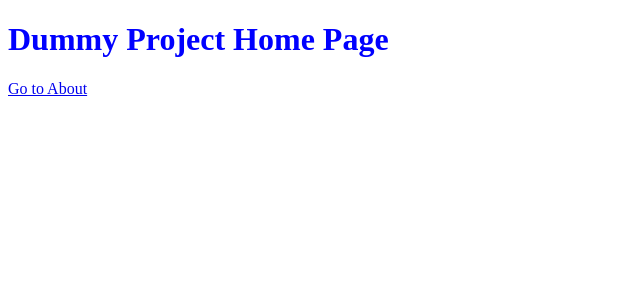
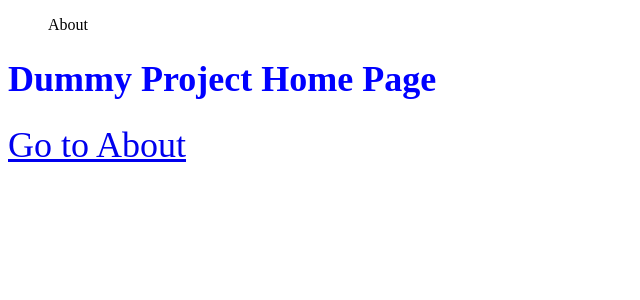
Before and after one commit to armandogutierrez4802/dummy-project, a Next.js app: page / in a window 1280 px wide. Shown: the top 300 px of the page, without its empty margins (0-640 px from the left). Built offline with nearby package versions, Linux system fonts and the light colour scheme.

Commit message:
Friday August 4th Meeting

```diff
--- a/pages/_app.js
+++ b/pages/_app.js
@@ -1,5 +1,9 @@
 import '../styles/globals.css'
+// import Layout
 
 export default function App({ Component, pageProps }) {
-  return <Component {...pageProps} />
+  return (
+    <Component {...pageProps} />
+
+  )
 }
--- a/pages/about.js
+++ b/pages/about.js
@@ -1,6 +1,7 @@
 import Head from 'next/head'
 import styles from '../styles/About.module.css'
 import Link from 'next/link'
+import Navbar from './components/Navbar'
 
 export default function About() {
     return (
@@ -9,6 +10,7 @@ export default function About() {
                 <Head>
                     <title>Dummy Next App | About</title>
                 </Head>
+                <Navbar />
                 <h2 className={styles.h2}>Dummy Project About</h2>
                 <Link href="/">Go to Home</Link>
             </div>
--- /dev/null
+++ b/pages/components/Navbar.js
@@ -0,0 +1,9 @@
+
+
+export default function Navbar() {
+    return (
+        <ul>
+            <a>About</a>
+        </ul>
+    )
+}
--- a/pages/index.js
+++ b/pages/index.js
@@ -1,6 +1,7 @@
 import Head from 'next/head'
-import styles from '@/styles/Home.module.css'
+import styles from '../styles/Home.module.css'
 import Link from 'next/link'
+import Navbar from './components/Navbar'
 
 export default function Home() {
   return (
@@ -9,8 +10,9 @@ export default function Home() {
         <Head>
           <title>Dummy Next App  | Home</title>
         </Head>
-        <h1 className={styles.h1}>Dummy Project Home Page</h1>
-        <Link href="/about">
+        <Navbar />
+        <h1 className={`${styles.title} ${styles.font}`}>Dummy Project Home Page</h1>
+        <Link href="/about" className={styles.font}>
           Go to About
         </Link>
       </div>
--- a/styles/About.module.css
+++ b/styles/About.module.css
@@ -1,4 +1,3 @@
-
 .h2 {
     color: red;
 }
--- a/styles/Home.module.css
+++ b/styles/Home.module.css
@@ -1,3 +1,7 @@
-.h1 {
+.title {
     color: blue;
 }
+
+.font {
+    font-size: 36px;
+}
```
Also changed, not shown: pages/components/Layout.js (added, +10 -0 lines), pages/components/Footer.js (added).
